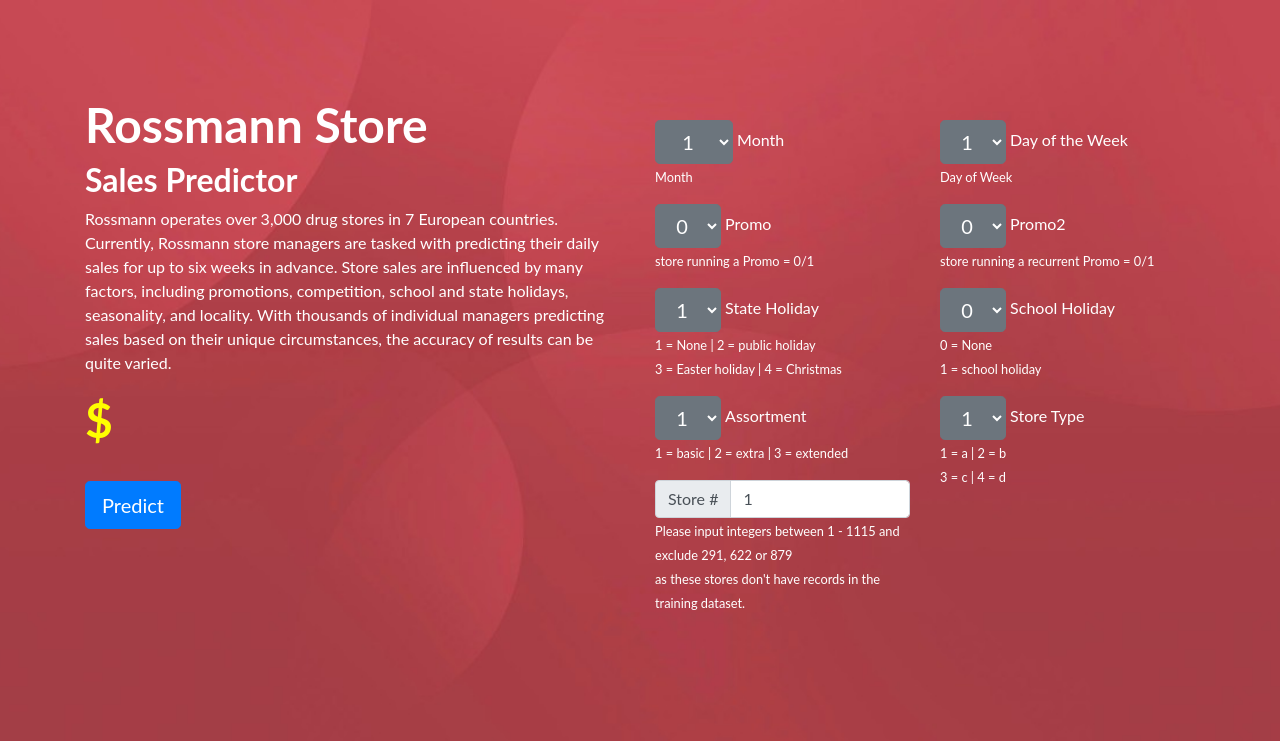
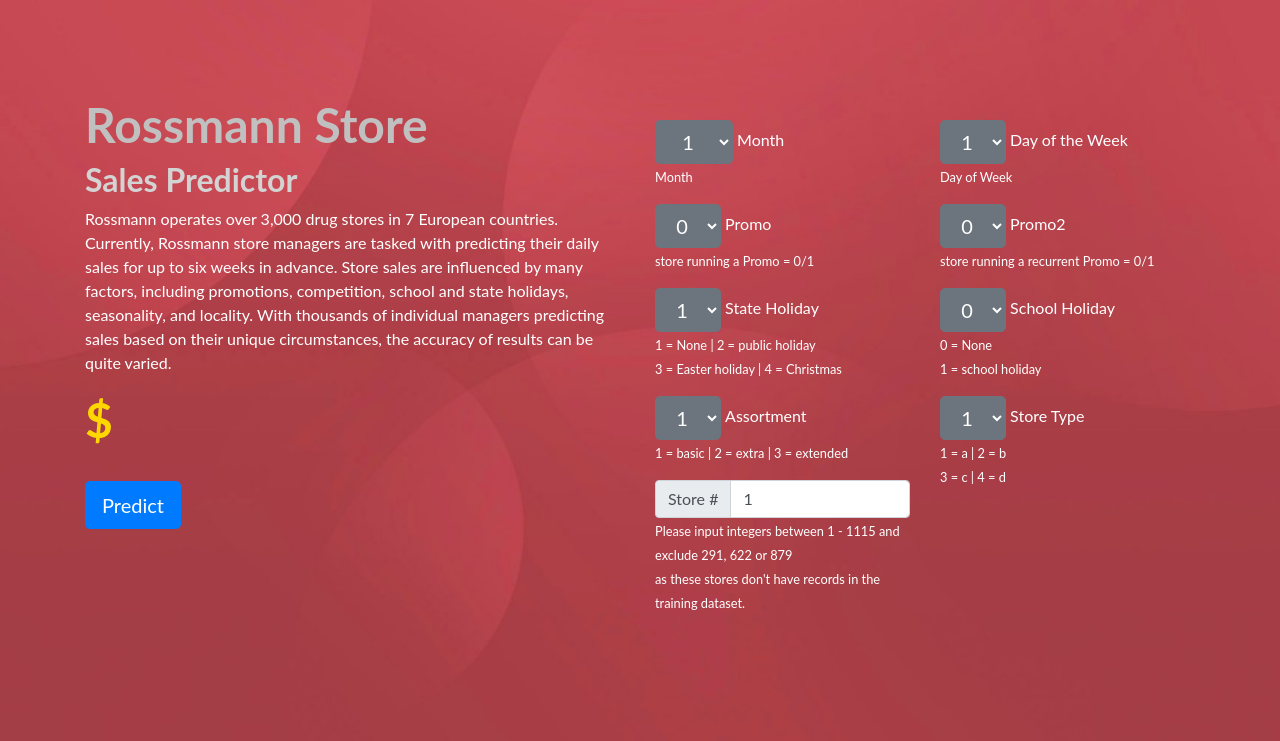
Before and after one commit to DanNgo23/rossmann, a Flask app: page / in a window 1280 px wide. Shown: the part 129-870 px from the top of the page. Run offline with Flask 2, Linux system fonts and the light colour scheme; parts of the project's set-up code (start-up, migrations or seed data) failed here and were passed over; some libraries are stand-ins or nearby versions.

Commit message:
new font color

```diff
--- a/templates/index.html
+++ b/templates/index.html
@@ -11,12 +11,12 @@
 
     				 	<div class="col-lg-6">
 
-    				 		<h1>Rossmann Store</h1>
-						<h2>Sales Predictor</h2>
+    				 		<h1 style="color:silver;">Rossmann Store</h1>
+						<h2 style="color:lightgray;">Sales Predictor</h2>
 
     				 		<p> Rossmann operates over 3,000 drug stores in 7 European countries. Currently, Rossmann store managers are tasked with predicting their daily sales for up to six weeks in advance. Store sales are influenced by many factors, including promotions, competition, school and state holidays, seasonality, and locality. With thousands of individual managers predicting sales based on their unique circumstances, the accuracy of results can be quite varied.</p>
 
-    				 		<h1 style="color:yellow;">
+    				 		<h1 style="color:gold;">
 							  ${% if label %} {{ label }} {% endif %}
 							</h1>
 
```
